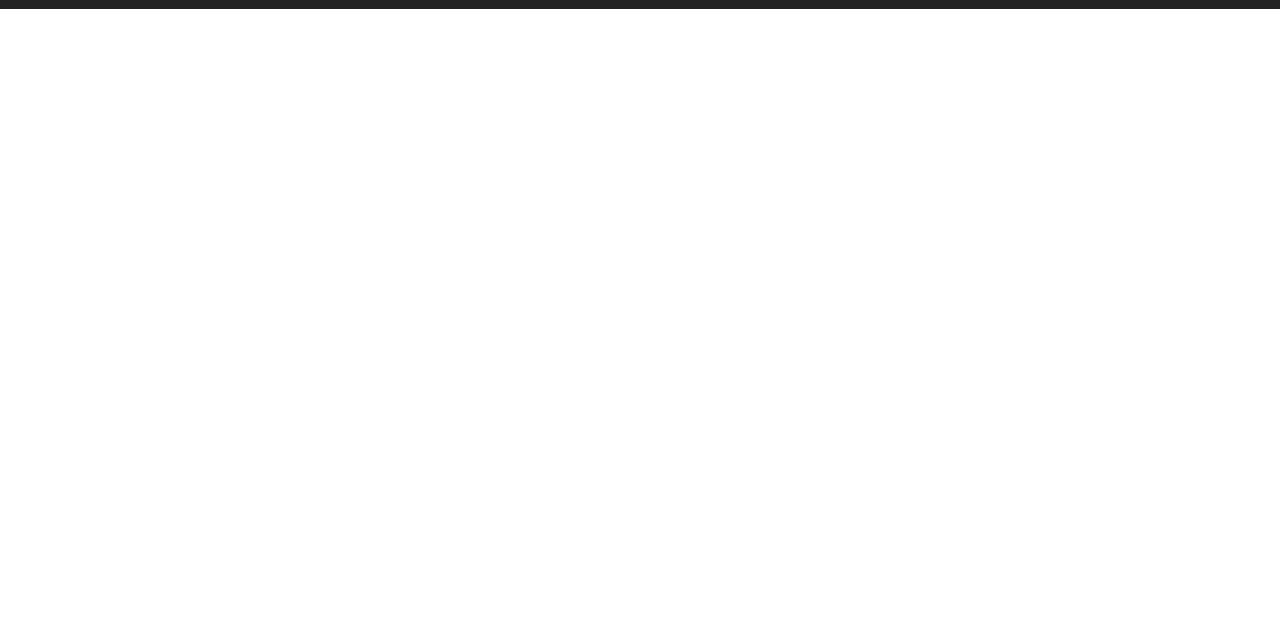
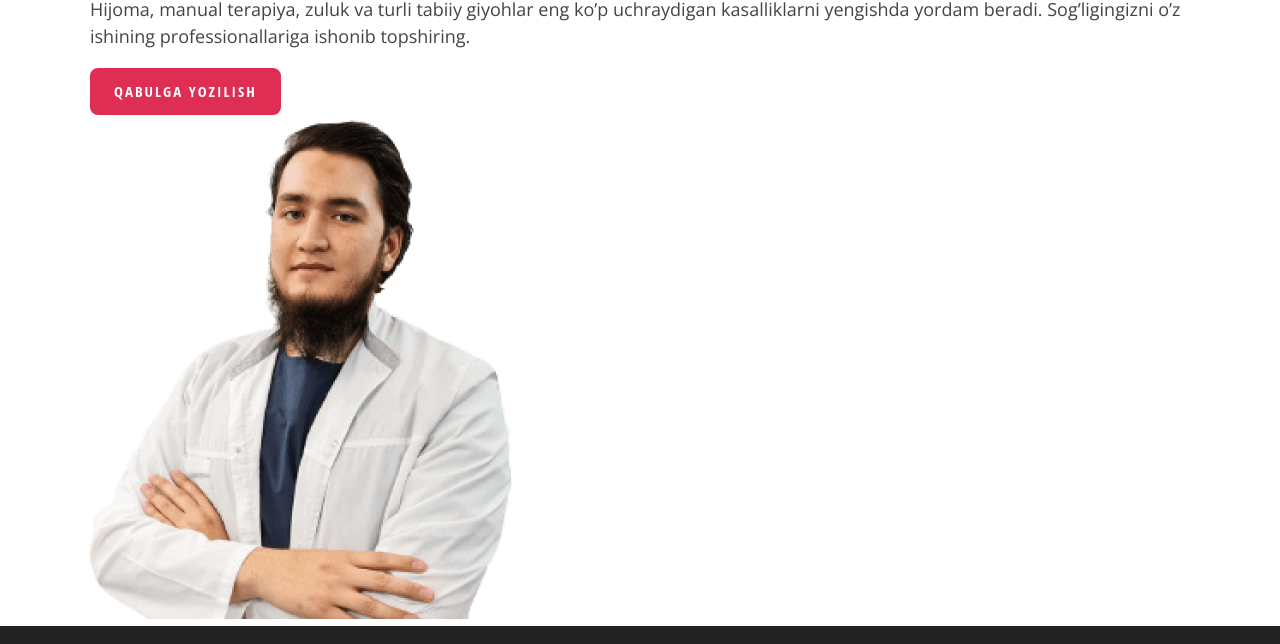
Before and after one commit to Nigohmahram/AnsorMed, a plain HTML site: page index.html in a window 1280 px wide. Shown: the part 187-831 px from the top of the page. Before the commit the page ends 800 px from the top, so only its background shows below. Drawn offline with nearby package versions, Linux system fonts and the light colour scheme.

Commit message:
Add hero solid

```diff
--- a/index.html
+++ b/index.html
@@ -33,9 +33,25 @@
                               <li class="sitenav-item"><a class="sitenav-link" href="#">Blog</a></li>
                          </ul>
                     </nav>
-                    <a class="main-link" href="#">qabulga yozilish</a>
+                    <a class="main-link" href="#">Qabulga yozilish</a>
           </div>
      </header>
+
+     <!-- MAIN SECTION -->
+     <main>
+          <section class="hero">
+               <div class="hero-container container">
+                    <div class="hero-content">
+                         <h2 class="hero-heading">Tabiiy davolash usullari yordamida kasalliklardan xalos bo’ling.</h2>
+                         <p class="hero-text">Hijoma, manual terapiya, zuluk va turli tabiiy giyohlar eng ko’p uchraydigan kasalliklarni yengishda yordam beradi. Sog’ligingizni o’z ishining professionallariga ishonib topshiring.</p>
+                         <a class="main-link main-link-solid" href="#">Qabulga yozilish</a>
+                    </div>
+                    <img class="hero-img" src="img/hero-img.png" alt="Hero img" width="423" height="504"
+                    srcset="img/hero-img.png 1x, img/hero-img@2x.png 2x">
+               </div>
+          </section>
+     </main>
+
      <!-- SITE FOOTER  -->
      <footer class="site-footer">
           <div class="site-footer-container container">
```
Also changed, not shown: img/hero-img.png (added), img/hero-img@2x.png (added).
